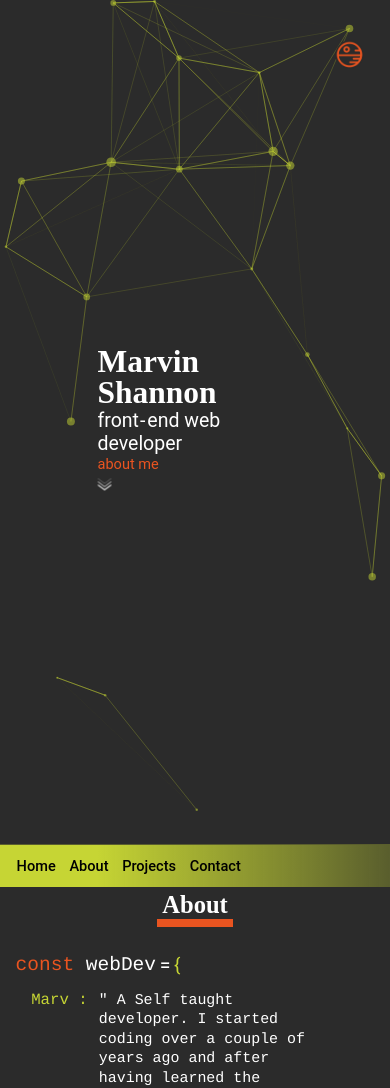
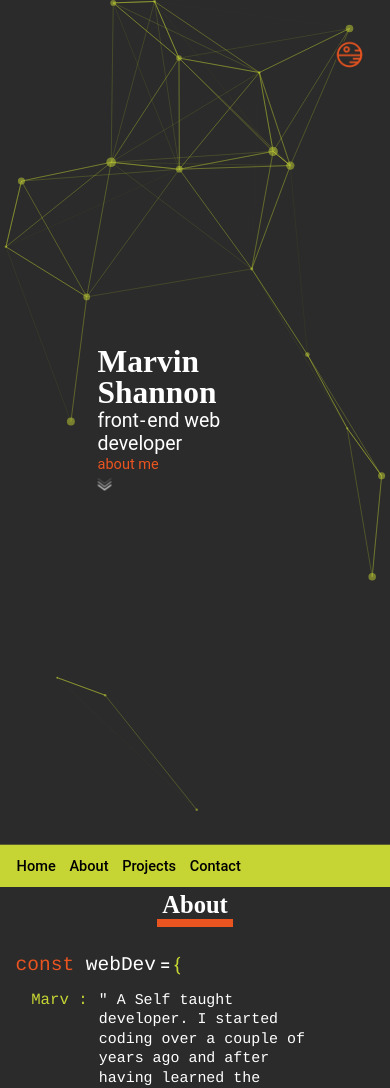
Before and after one commit to Marv1985/portfolio, a React (Create React App) app: page / in a window 390 px wide. Shown: the top 1088 px of the page. Built offline with nearby package versions, Linux system fonts and the light colour scheme; a web font is replaced by a local one.

Commit message:
modified css so that dropdown menu hover was inactive for mobile devices which stopped applying hover styles permanently

```diff
--- a/src/DropdownMenu/Css/dropdownMenu.css
+++ b/src/DropdownMenu/Css/dropdownMenu.css
@@ -29,11 +29,28 @@
   margin-left: 4%;
 }
 
-.dropdown-menu a:hover {
-  cursor: pointer;
-  color: #fff;
-  font-weight: 700;
-  border: 1px solid white;
+@media screen and (max-width: 768px) {
+  .dropdown-menu nav {
+    background-color: var(--green-paste);
+  }
+}
+
+@media screen and (hover: hover) {
+  .dropdown-menu a:hover {
+    cursor: pointer;
+    color: #fff;
+    font-weight: 700;
+    border: 1px solid white;
+  }
+}
+
+@media screen and (hover: none) {
+  .dropdown-menu a:active {
+    cursor: pointer;
+    color: #fff;
+    font-weight: 700;
+    border: 1px solid white;
+  }
 }
 
 @keyframes slideDown {
```
